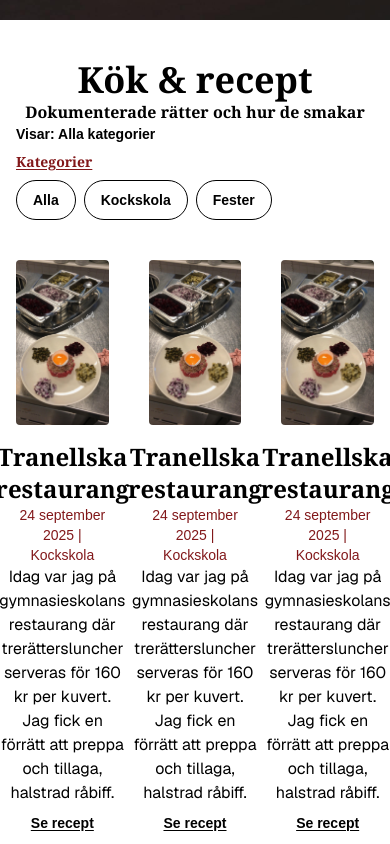
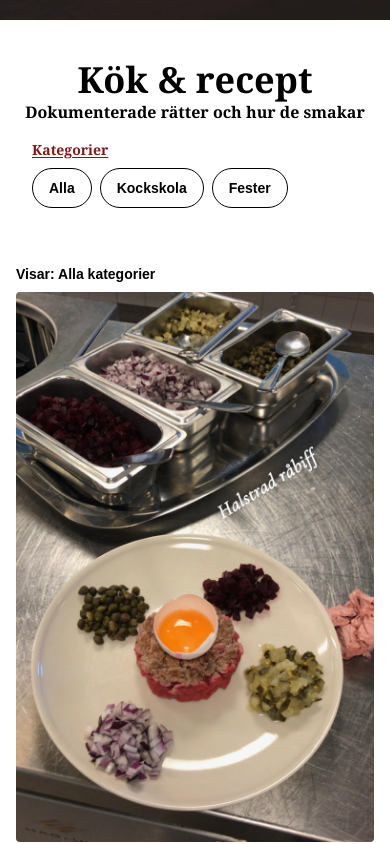
Before and after one commit to saraohman97/vindata, a Next.js app: page /kok in a window 390 px wide. Shown: the part 780-1624 px from the top of the page. Built offline with nearby package versions, Linux system fonts and the light colour scheme.

Commit message:
Better mobile view in kok.

```diff
--- a/app/(routes)/kok/page.tsx
+++ b/app/(routes)/kok/page.tsx
@@ -8,7 +8,6 @@ import { posts } from "@/data";
 export default function Home() {
   const [cards, setCards] = useState(posts);
   const [currentCard, setCurrentCard] = useState("Alla");
-  const [open, setOpen] = useState(false);
 
   // eslint-disable-next-line @typescript-eslint/no-explicit-any
   const handleBtns = (e: any) => {
@@ -54,12 +53,14 @@ export default function Home() {
           </div>
 
           {/* POSTLIST AND SIDEBAR */}
+
+          <div className="flex max-md:flex-col-reverse gap-10 items-start">
+            <div className="w-full">
               <div className="font-bold text-sm mb-2">
                 Visar: {currentCard === "Alla" ? "Alla kategorier" : currentCard}
               </div>
 
-          <div className="flex max-md:flex-col-reverse gap-10 items-start">
-            <section className="grid grid-cols-3 gap-10 w-full">
+              <section className="grid grid-cols-1 md:grid-cols-2 gap-4">
                 {/* POST */}
                 {cards.length
                   ? cards.map((card) => (
@@ -73,7 +74,7 @@ export default function Home() {
                           alt=""
                           width={500}
                           height={500}
-                        className="max-h-[450px] object-cover rounded-sm"
+                          className="max-h-[550px] w-full object-cover rounded-sm"
                         />
 
                         <div className="py-4 flex flex-col w-full items-center">
@@ -81,9 +82,13 @@ export default function Home() {
                           <h1 className="font-bold font-serif text-2xl">
                             {card.title}
                           </h1>
-                        <p className="text-red-900 text-sm">{card.createdAt} | {card.category}</p>
+                          <p className="text-red-900 text-sm">
+                            {card.createdAt} | {card.category}
+                          </p>
                           <p className="pb-2 font-sans">{card.text}</p>
-                        <div className="font-bold underline underline-offset-2 cursor-pointer w-fit text-sm">Se recept</div>
+                          <div className="font-bold underline underline-offset-2 cursor-pointer w-fit text-sm">
+                            Se recept
+                          </div>
 
                           {/* RECIPE */}
                           {/* {card.recipe.ingredients[1] === "" ? (
@@ -136,8 +141,9 @@ export default function Home() {
                     ))
                   : "Inga inlägg"}
               </section>
+            </div>
 
-            <section className="md:w-1/3 rounded-xl h-fit">
+            <section className="p-4 md:w-1/3 rounded-xl h-fit">
               <h3 className="mb-2 font-serif font-bold max-md:hidden">Sök</h3>
               <input
                 type="text"
```
Lines whose indentation alone changed are shown as unchanged.
